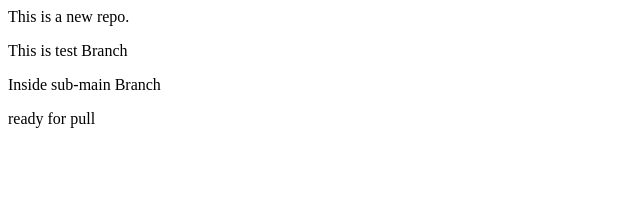
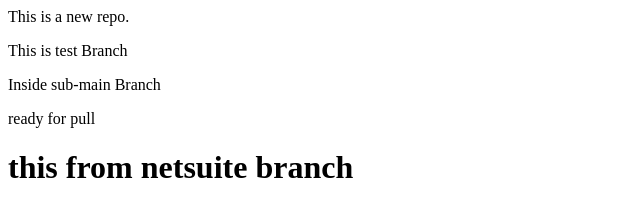
Before and after one commit to ketan0820/localrepo, a plain HTML site: page index.html in a window 1280 px wide. Shown: the whole page, without its empty margins (0-640 px from the left). Drawn offline with Linux system fonts and the light colour scheme.

Commit message:
Update index.html
added h1 tag

```diff
--- a/index.html
+++ b/index.html
@@ -3,3 +3,4 @@
 <p>Inside sub-main Branch</p>
 
 <p>ready for pull</p>
+<h1>this from netsuite branch</h1>
```
